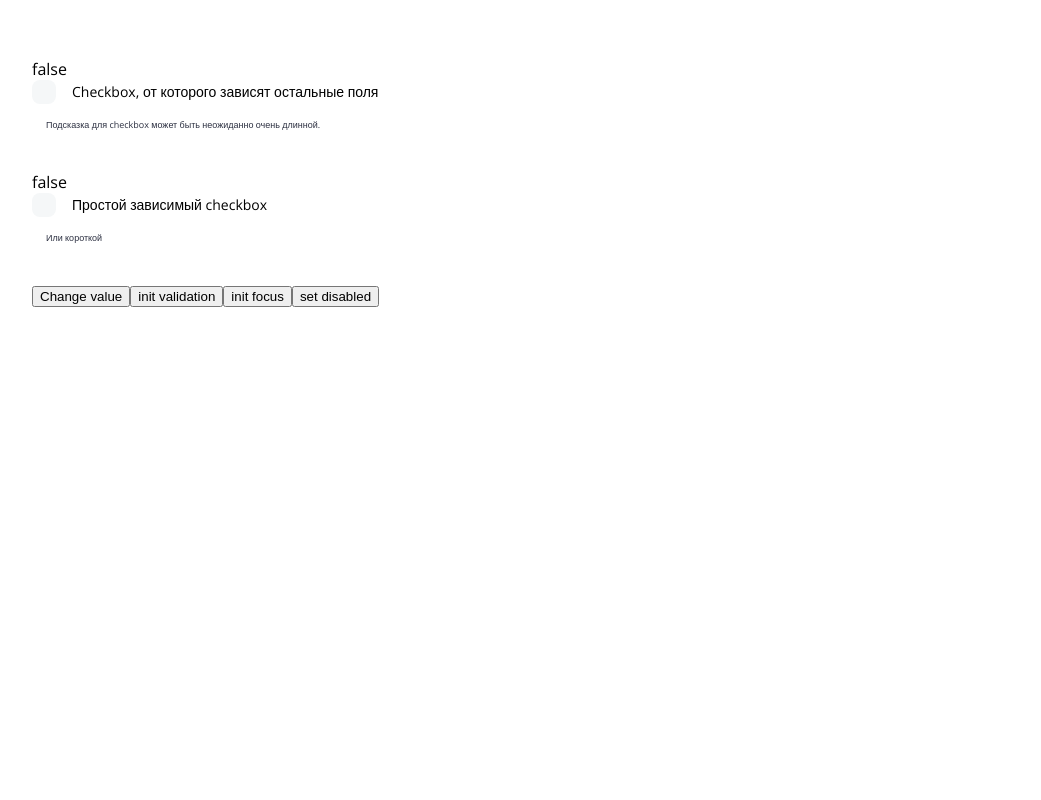
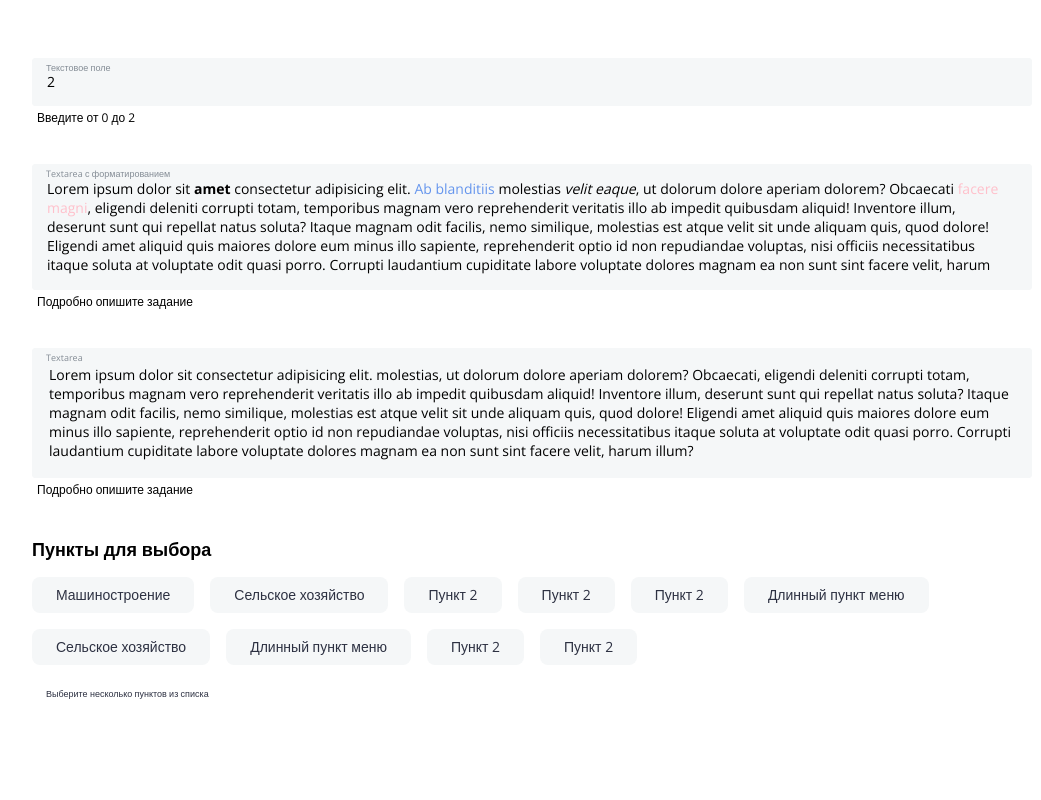
Before and after one commit to djembuka/form-controls, a Vue app: page / in a window 1280 px wide. Shown: the top 800 px of the page, without its empty margins (108-1149 px from the left). Built offline with nearby package versions, Linux system fonts and the light colour scheme.

Commit message:
Checkbox

```diff
--- a/src/components/controls/ControlCheckboxCheckbox.vue
+++ b/src/components/controls/ControlCheckboxCheckbox.vue
@@ -43,8 +43,7 @@ export default {
         return '';
       },
       set(checked) {
-        console.log(checked);
-        this.$emit('input', { checked });
+        this.$emit('input', checked);
       },
     },
     invalid() {
--- a/src/store.js
+++ b/src/store.js
@@ -4,124 +4,124 @@ export default createStore({
   state() {
     return {
       controls: [
-        // {
-        //   property: 'text',
-        //   id: 'id1',
-        //   name: 'NAME',
-        //   label: 'Текстовое поле',
-        //   value: '2',
-        //   required: true,
-        //   disabled: false,
-        //   regexp: '^(0|1|2)$',
-        //   regexp_description: 'Значение поля должно быть 0, или 1, или 2',
-        //   hint_internal: 'Введите 0, 1 или 2',
-        //   hint_external: 'Введите от 0 до 2',
-        //   // dependency: 'id6',
-        // },
-        // {
-        //   property: 'textarea',
-        //   type: 'format',
-        //   id: 'id2',
-        //   name: 'TEXT_FORMATTED',
-        //   label: 'Textarea с форматированием',
-        //   value:
-        //     'Lorem ipsum dolor sit <b>amet</b> consectetur adipisicing elit. <a href="">Ab blanditiis</a> molestias <i>velit eaque</i>, ut dolorum dolore aperiam dolorem? Obcaecati <span style="color: pink;">facere magni</span>, eligendi deleniti corrupti totam, temporibus magnam vero reprehenderit veritatis illo ab impedit quibusdam aliquid! Inventore illum, deserunt sunt qui repellat natus soluta? Itaque magnam odit facilis, nemo similique, molestias est atque velit sit unde aliquam quis, quod dolore! Eligendi amet aliquid quis maiores dolore eum minus illo sapiente, reprehenderit optio id non repudiandae voluptas, nisi officiis necessitatibus itaque soluta at voluptate odit quasi porro. Corrupti laudantium cupiditate labore voluptate dolores magnam ea non sunt sint facere velit, harum illum?',
-        //   required: true,
-        //   disabled: false,
-        //   hint_external: 'Подробно опишите задание',
-        //   // dependency: 'id6',
-        // },
-        // {
-        //   property: 'textarea',
-        //   id: 'id3',
-        //   name: 'TEXT',
-        //   label: 'Textarea',
-        //   value:
-        //     'Lorem ipsum dolor sit consectetur adipisicing elit. molestias, ut dolorum dolore aperiam dolorem? Obcaecati, eligendi deleniti corrupti totam, temporibus magnam vero reprehenderit veritatis illo ab impedit quibusdam aliquid! Inventore illum, deserunt sunt qui repellat natus soluta? Itaque magnam odit facilis, nemo similique, molestias est atque velit sit unde aliquam quis, quod dolore! Eligendi amet aliquid quis maiores dolore eum minus illo sapiente, reprehenderit optio id non repudiandae voluptas, nisi officiis necessitatibus itaque soluta at voluptate odit quasi porro. Corrupti laudantium cupiditate labore voluptate dolores magnam ea non sunt sint facere velit, harum illum?',
-        //   required: true,
-        //   disabled: false,
-        //   hint_external: 'Подробно опишите задание',
-        //   // dependency: 'id6',
-        // },
-        // {
-        //   property: 'multiselect',
-        //   id: 'id4',
-        //   name: 'POINTS',
-        //   label: 'Пункты для выбора',
-        //   options: [
-        //     {
-        //       label: 'Машиностроение',
-        //       code: '23423423423',
-        //     },
-        //     {
-        //       label: 'Сельское хозяйство',
-        //       code: '324234324',
-        //     },
-        //     {
-        //       label: 'Пункт 2',
-        //       code: '324234325',
-        //     },
-        //     {
-        //       label: 'Пункт 2',
-        //       code: '324234326',
-        //     },
-        //     {
-        //       label: 'Пункт 2',
-        //       code: '324234327',
-        //     },
-        //     {
-        //       label: 'Длинный пункт меню',
-        //       code: '324234328',
-        //     },
-        //     {
-        //       label: 'Сельское хозяйство',
-        //       code: '324234329',
-        //     },
-        //     {
-        //       label: 'Длинный пункт меню',
-        //       code: '3242343210',
-        //     },
-        //     {
-        //       label: 'Пункт 2',
-        //       code: '3242343211',
-        //     },
-        //     {
-        //       label: 'Пункт 2',
-        //       code: '3242343212',
-        //     },
-        //   ],
-        //   value: [],
-        //   required: false,
-        //   disabled: false,
-        //   hint_external: 'Выберите несколько пунктов из списка',
-        //   // dependency: 'id6',
-        // },
-        // {
-        //   property: 'select',
-        //   type: 'radio',
-        //   id: 'id5',
-        //   name: 'ACTIVITY_TYPES',
-        //   label: 'Radio кнопки',
-        //   options: [
-        //     {
-        //       label: 'Машиностроение',
-        //       code: '23423423423',
-        //     },
-        //     {
-        //       label: 'Сельское хозяйство',
-        //       code: '324234324',
-        //     },
-        //     {
-        //       label:
-        //         'Очень длинный пункт меню, который можно добавить к радио кнопке с переносом строки',
-        //       code: '324234325',
-        //     },
-        //   ],
-        //   value: '23423423423',
-        //   hint_external:
-        //     'Введите подсказку для этого блока, которая может быть очень длинная, но мы не будем ее выводить всегда, иногда подсказки не будет совсем.',
-        //   //   dependency: 'id6',
-        // },
+        {
+          property: 'text',
+          id: 'id1',
+          name: 'NAME',
+          label: 'Текстовое поле',
+          value: '2',
+          required: true,
+          disabled: false,
+          regexp: '^(0|1|2)$',
+          regexp_description: 'Значение поля должно быть 0, или 1, или 2',
+          hint_internal: 'Введите 0, 1 или 2',
+          hint_external: 'Введите от 0 до 2',
+          // dependency: 'id6',
+        },
+        {
+          property: 'textarea',
+          type: 'format',
+          id: 'id2',
+          name: 'TEXT_FORMATTED',
+          label: 'Textarea с форматированием',
+          value:
+            'Lorem ipsum dolor sit <b>amet</b> consectetur adipisicing elit. <a href="">Ab blanditiis</a> molestias <i>velit eaque</i>, ut dolorum dolore aperiam dolorem? Obcaecati <span style="color: pink;">facere magni</span>, eligendi deleniti corrupti totam, temporibus magnam vero reprehenderit veritatis illo ab impedit quibusdam aliquid! Inventore illum, deserunt sunt qui repellat natus soluta? Itaque magnam odit facilis, nemo similique, molestias est atque velit sit unde aliquam quis, quod dolore! Eligendi amet aliquid quis maiores dolore eum minus illo sapiente, reprehenderit optio id non repudiandae voluptas, nisi officiis necessitatibus itaque soluta at voluptate odit quasi porro. Corrupti laudantium cupiditate labore voluptate dolores magnam ea non sunt sint facere velit, harum illum?',
+          required: true,
+          disabled: false,
+          hint_external: 'Подробно опишите задание',
+          // dependency: 'id6',
+        },
+        {
+          property: 'textarea',
+          id: 'id3',
+          name: 'TEXT',
+          label: 'Textarea',
+          value:
+            'Lorem ipsum dolor sit consectetur adipisicing elit. molestias, ut dolorum dolore aperiam dolorem? Obcaecati, eligendi deleniti corrupti totam, temporibus magnam vero reprehenderit veritatis illo ab impedit quibusdam aliquid! Inventore illum, deserunt sunt qui repellat natus soluta? Itaque magnam odit facilis, nemo similique, molestias est atque velit sit unde aliquam quis, quod dolore! Eligendi amet aliquid quis maiores dolore eum minus illo sapiente, reprehenderit optio id non repudiandae voluptas, nisi officiis necessitatibus itaque soluta at voluptate odit quasi porro. Corrupti laudantium cupiditate labore voluptate dolores magnam ea non sunt sint facere velit, harum illum?',
+          required: true,
+          disabled: false,
+          hint_external: 'Подробно опишите задание',
+          // dependency: 'id6',
+        },
+        {
+          property: 'multiselect',
+          id: 'id4',
+          name: 'POINTS',
+          label: 'Пункты для выбора',
+          options: [
+            {
+              label: 'Машиностроение',
+              code: '23423423423',
+            },
+            {
+              label: 'Сельское хозяйство',
+              code: '324234324',
+            },
+            {
+              label: 'Пункт 2',
+              code: '324234325',
+            },
+            {
+              label: 'Пункт 2',
+              code: '324234326',
+            },
+            {
+              label: 'Пункт 2',
+              code: '324234327',
+            },
+            {
+              label: 'Длинный пункт меню',
+              code: '324234328',
+            },
+            {
+              label: 'Сельское хозяйство',
+              code: '324234329',
+            },
+            {
+              label: 'Длинный пункт меню',
+              code: '3242343210',
+            },
+            {
+              label: 'Пункт 2',
+              code: '3242343211',
+            },
+            {
+              label: 'Пункт 2',
+              code: '3242343212',
+            },
+          ],
+          value: [],
+          required: false,
+          disabled: false,
+          hint_external: 'Выберите несколько пунктов из списка',
+          // dependency: 'id6',
+        },
+        {
+          property: 'select',
+          type: 'radio',
+          id: 'id5',
+          name: 'ACTIVITY_TYPES',
+          label: 'Radio кнопки',
+          options: [
+            {
+              label: 'Машиностроение',
+              code: '23423423423',
+            },
+            {
+              label: 'Сельское хозяйство',
+              code: '324234324',
+            },
+            {
+              label:
+                'Очень длинный пункт меню, который можно добавить к радио кнопке с переносом строки',
+              code: '324234325',
+            },
+          ],
+          value: '23423423423',
+          hint_external:
+            'Введите подсказку для этого блока, которая может быть очень длинная, но мы не будем ее выводить всегда, иногда подсказки не будет совсем.',
+          //   dependency: 'id6',
+        },
         {
           property: 'checkbox',
           type: 'checkbox',
```
